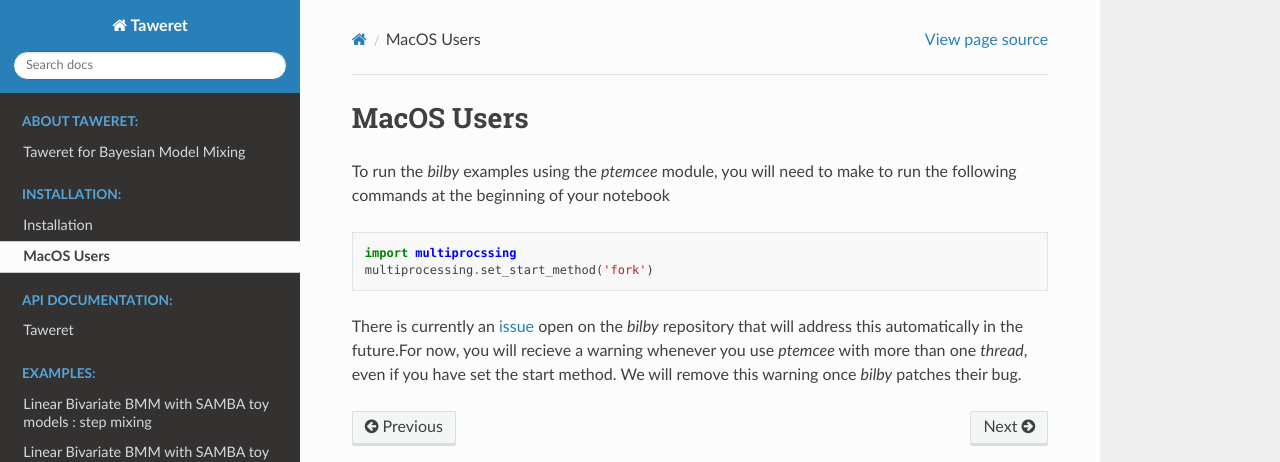
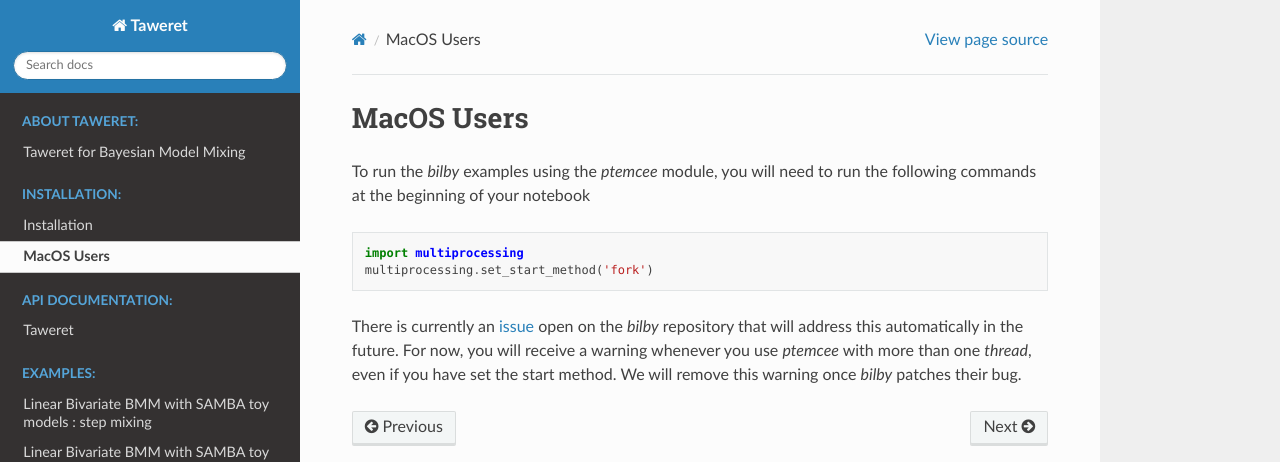
Before and after one commit to bandframework/Taweret, a Sphinx documentation site: the page built from docs/source/macos_user.rst, in a window 1280 px wide. Shown: the top 462 px of the page. Built offline with Sphinx 7.4.7 and the Read the Docs theme 2.0.0, drawn with Linux system fonts in a browser that asks for light colours; pages that are not in the unit, such as notebooks, are missing from menus.

Commit message:
Update macos_user.rst

```diff
--- a/docs/source/macos_user.rst
+++ b/docs/source/macos_user.rst
@@ -1,14 +1,14 @@
 MacOS Users
 ===========
 
-To run the `bilby` examples using the `ptemcee` module, you will need to make \
+To run the `bilby` examples using the `ptemcee` module, you will need \
 to run the following commands at the beginning of your notebook
 
 .. code-block:: python
 
-    import multiprocssing
+    import multiprocessing
     multiprocessing.set_start_method('fork')
 There is currently an `issue <https://git.ligo.org/lscsoft/bilby/-/issues/722>`_ open on the `bilby` \
-repository that will address this automatically in the future.\
-For now, you will recieve a warning whenever you use `ptemcee` with more than one `thread`, even if you have set the start method.
+repository that will address this automatically in the future. \
+For now, you will receive a warning whenever you use `ptemcee` with more than one `thread`, even if you have set the start method.
 We will remove this warning once `bilby` patches their bug.
```
